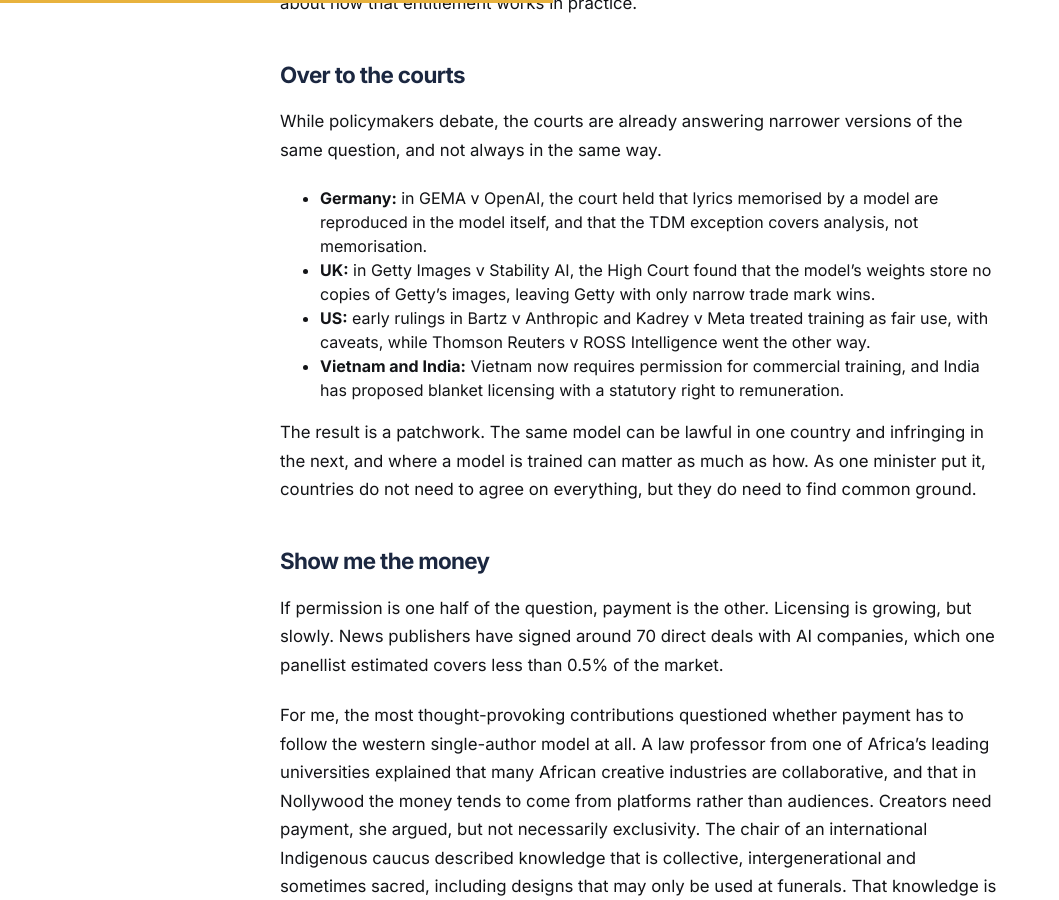
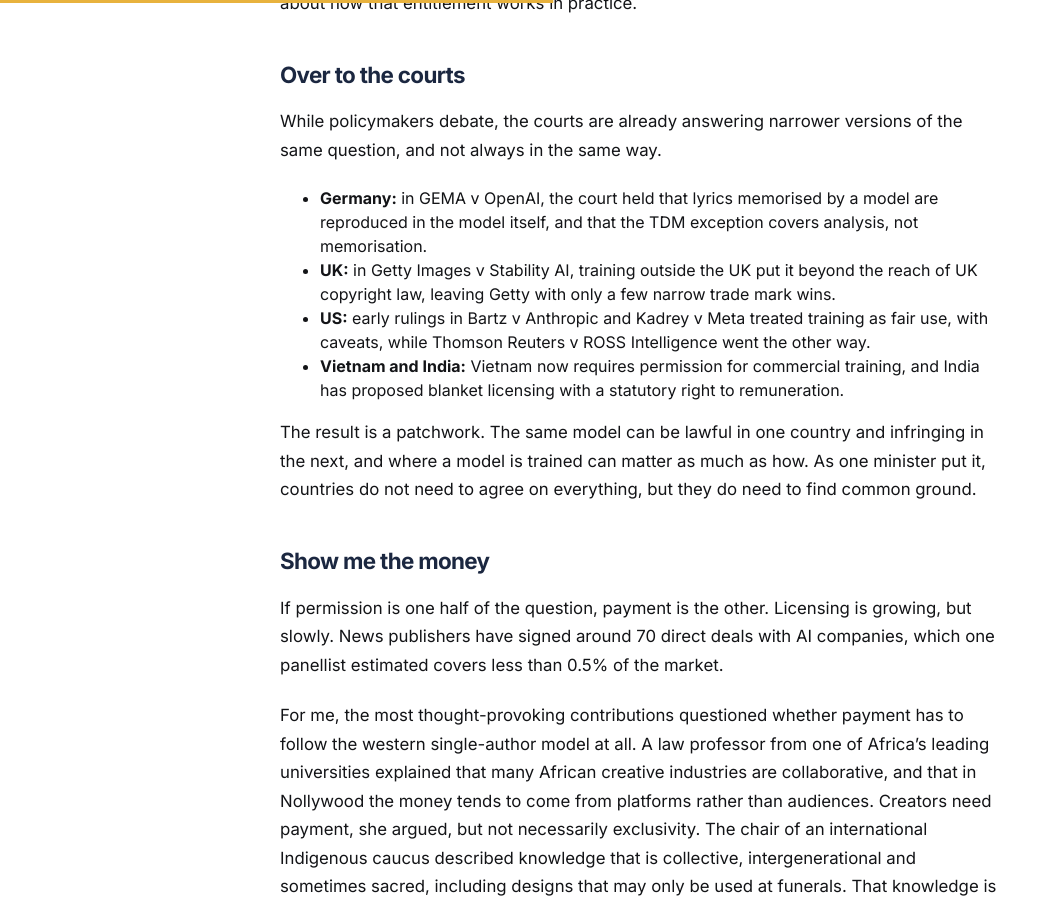
Before and after one commit to raniabouz/beats-and-bots, a Jekyll site: the page built from _posts/2026-11-12-wipo-human-at-the-centre.md, in a window 1280 px wide and 900 px high, scrolled down 1640 px. Shown: the whole window, without its empty margins (0-1059 px from the left). Built offline with Jekyll 4.4.1, drawn with Linux system fonts in a browser that asks for light colours.

Commit message:
fix article

```diff
--- a/_posts/2026-11-12-wipo-human-at-the-centre.md
+++ b/_posts/2026-11-12-wipo-human-at-the-centre.md
@@ -27,7 +27,7 @@ The copyright lead at a major global tech company saw it differently. Asking eve
 While policymakers debate, the courts are already answering narrower versions of the same question, and not always in the same way.
 
 - **Germany:** in GEMA v OpenAI, the court held that lyrics memorised by a model are reproduced in the model itself, and that the TDM exception covers analysis, not memorisation.
-- **UK:** in Getty Images v Stability AI, the High Court found that the model's weights store no copies of Getty's images, leaving Getty with only narrow trade mark wins.
+- **UK:** in Getty Images v Stability AI, training outside the UK put it beyond the reach of UK copyright law, leaving Getty with only a few narrow trade mark wins.
 - **US:** early rulings in Bartz v Anthropic and Kadrey v Meta treated training as fair use, with caveats, while Thomson Reuters v ROSS Intelligence went the other way.
 - **Vietnam and India:** Vietnam now requires permission for commercial training, and India has proposed blanket licensing with a statutory right to remuneration.
 
```
